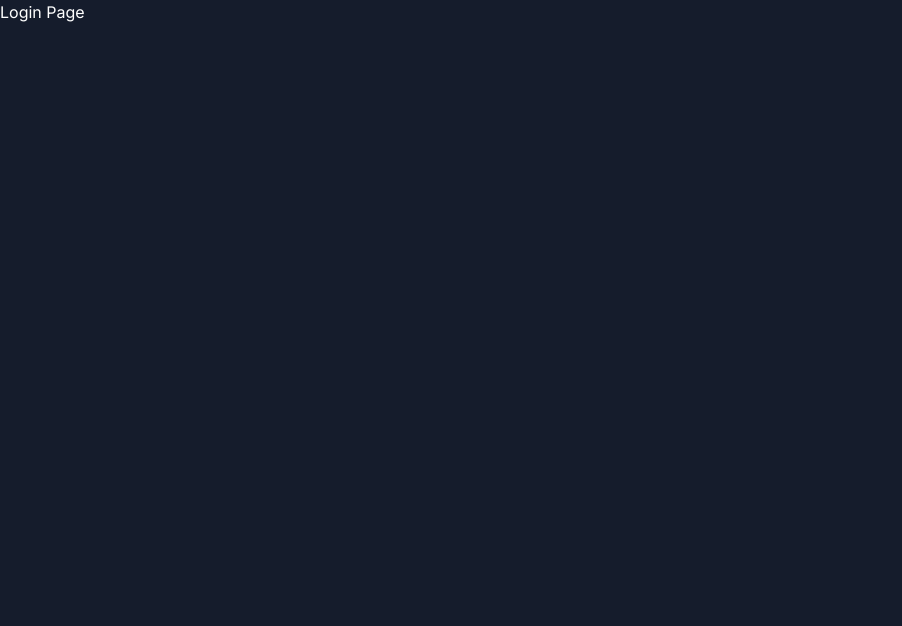
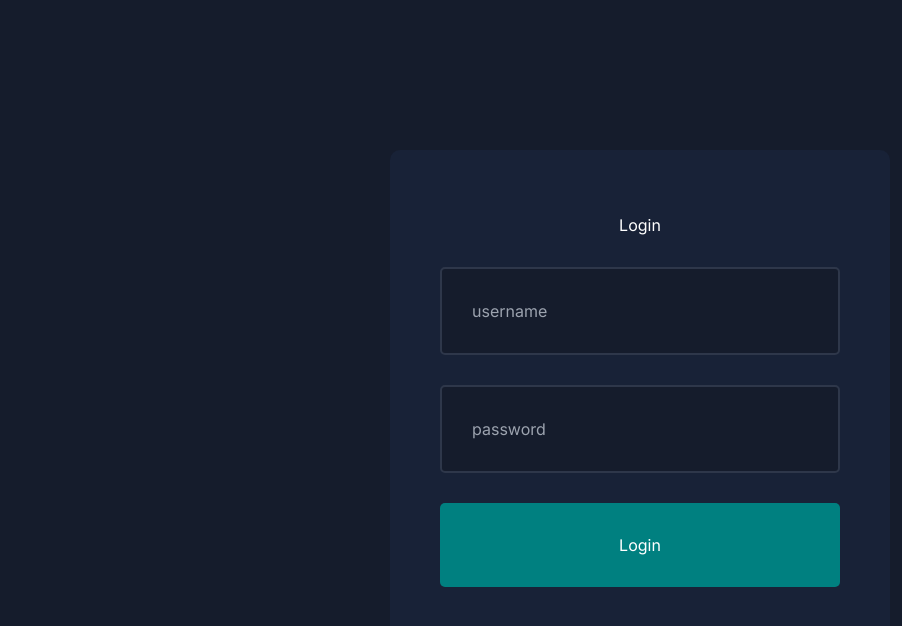
Before and after one commit to sinde530/next-dashboard, a Next.js app: page /Login in a window 1280 px wide. Shown: the top 626 px of the page, without its empty margins (0-902 px from the left). Built offline with nearby package versions, Linux system fonts and the light colour scheme.

Commit message:
Add Login Page

```diff
--- a/src/app/Login/page.tsx
+++ b/src/app/Login/page.tsx
@@ -1,7 +1,28 @@
 export default function Login() {
   return (
-    <div>
-      <p>Login Page</p>
+    <div className="w-full h-[100vh] flex items-center justify-center">
+      {/* <form action={formAction} */}
+      <form className="bg-[--bgSoft] p-[50px] rounded-[10px] w-[500px] h-[500px] flex flex-col items-center justify-center gap-[30px]">
+        <h1>Login</h1>
+        <input
+          type="text"
+          placeholder="username"
+          name="username"
+          className="w-full p-[30px] border-2 border-[#2E374A] rounded-[5px] bg-[--bg] text-[--text]"
+        />
+        <input
+          type="password"
+          placeholder="password"
+          name="password"
+          className="w-full p-[30px] border-2 border-[#2E374A] rounded-[5px] bg-[--bg] text-[--text]"
+        />
+        <button
+          type="submit"
+          className="w-full p-[30px] bg-[teal] text-[--text] border-none cursor-pointer rounded-[5px]"
+        >
+          Login
+        </button>
+      </form>
     </div>
   );
 }
```
